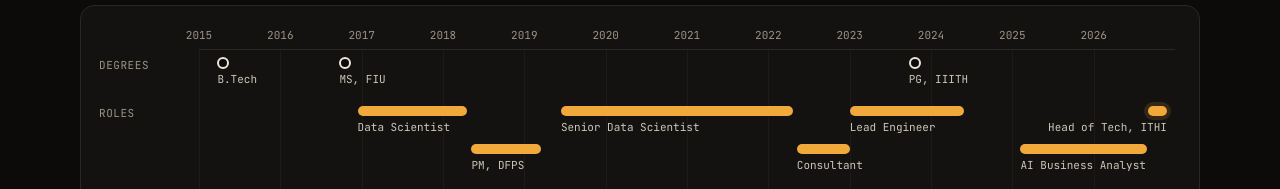
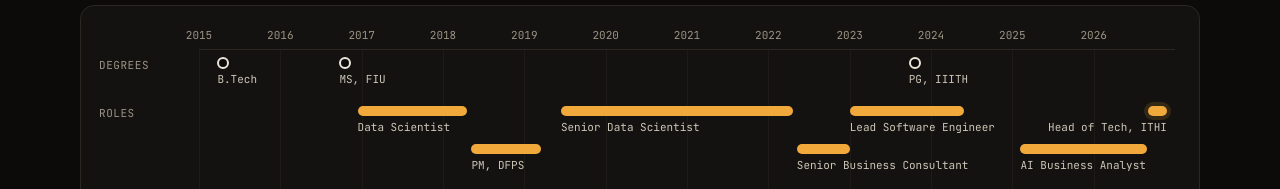
Before and after one commit to bhargavpraneeth/Portfolio, a plain HTML site: page index.html in a window 1280 px wide. Shown: the part 5460-5649 px from the top of the page. Drawn offline with Linux system fonts and the light colour scheme.

Commit message:
Update job titles in index.html

```diff
--- a/index.html
+++ b/index.html
@@ -907,8 +907,8 @@ footer .wrap { display: flex; justify-content: space-between; flex-wrap: wrap; g
     function row(label, lanes) { return '<div class="track-row"><div class="lab">' + label + '</div>' + lanes.map(function (l) { return '<div class="lane">' + l + '</div>'; }).join('') + '</div>'; }
     h += row('Degrees', [dot(2015.3, 'B.Tech') + dot(2016.8, 'MS, FIU') + dot(2023.8, 'PG, IIITH')]);
     h += row('Roles', [
-      seg(2016.95, 2018.3, 'Data Scientist') + seg(2019.45, 2022.3, 'Senior Data Scientist') + seg(2023.0, 2024.4, 'Lead Engineer') + seg(2026.67, 2026.9, 'Head of Tech, ITHI', 'now r'),
-      seg(2018.35, 2019.2, 'PM, DFPS') + seg(2022.35, 2023.0, 'Consultant') + seg(2025.1, 2026.65, 'AI Business Analyst')
+      seg(2016.95, 2018.3, 'Data Scientist') + seg(2019.45, 2022.3, 'Senior Data Scientist') + seg(2023.0, 2024.4, 'Lead Software Engineer') + seg(2026.67, 2026.9, 'Head of Tech, ITHI', 'now r'),
+      seg(2018.35, 2019.2, 'PM, DFPS') + seg(2022.35, 2023.0, 'Senior Business Consultant') + seg(2025.1, 2026.65, 'AI Business Analyst')
     ]);
     h += row('Parallel', [seg(2019.0, 2023.0, 'UPSC Civil Services preparation · Preliminary cleared', 'civ')]);
     h += row('Places', [
```
